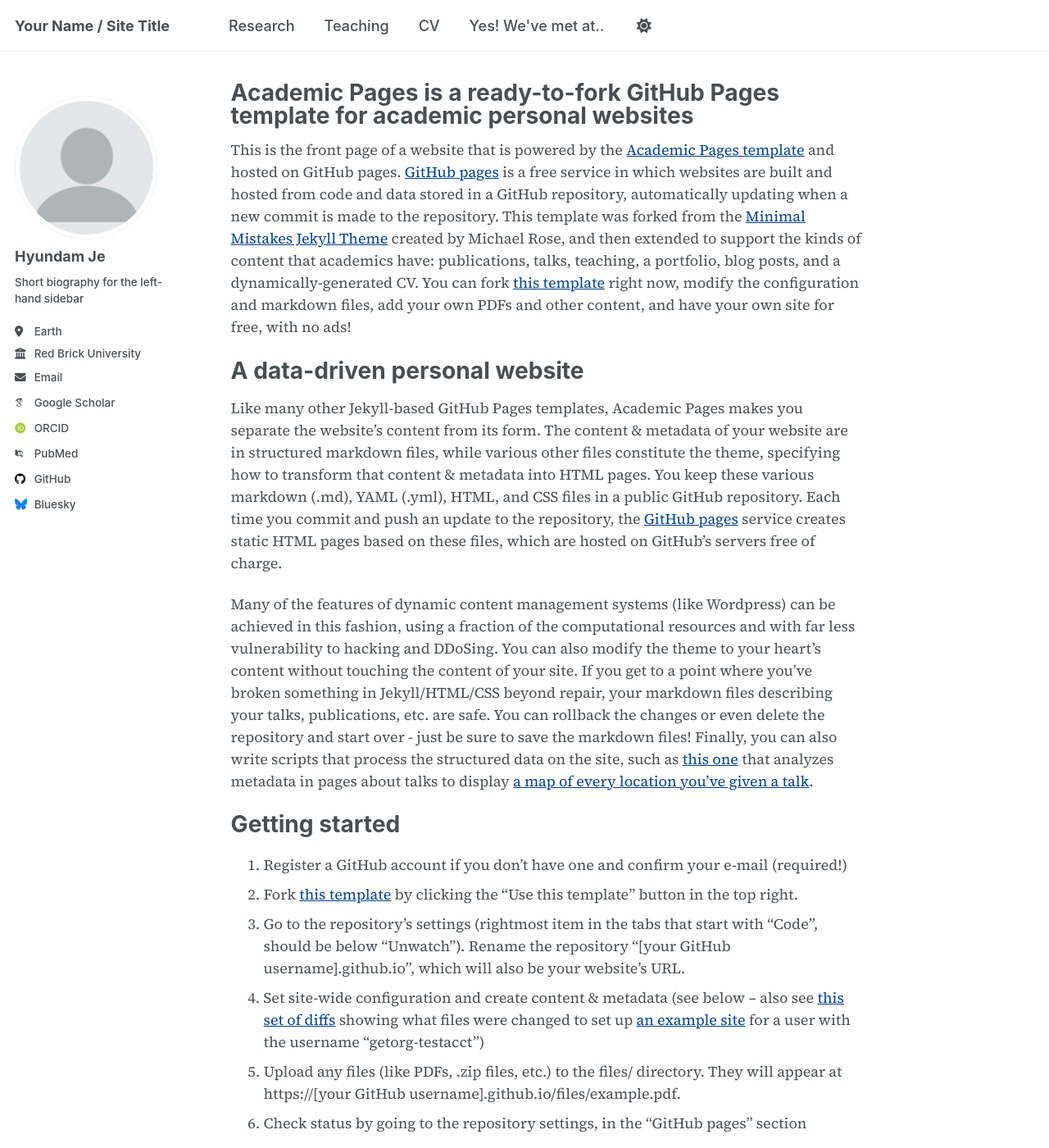
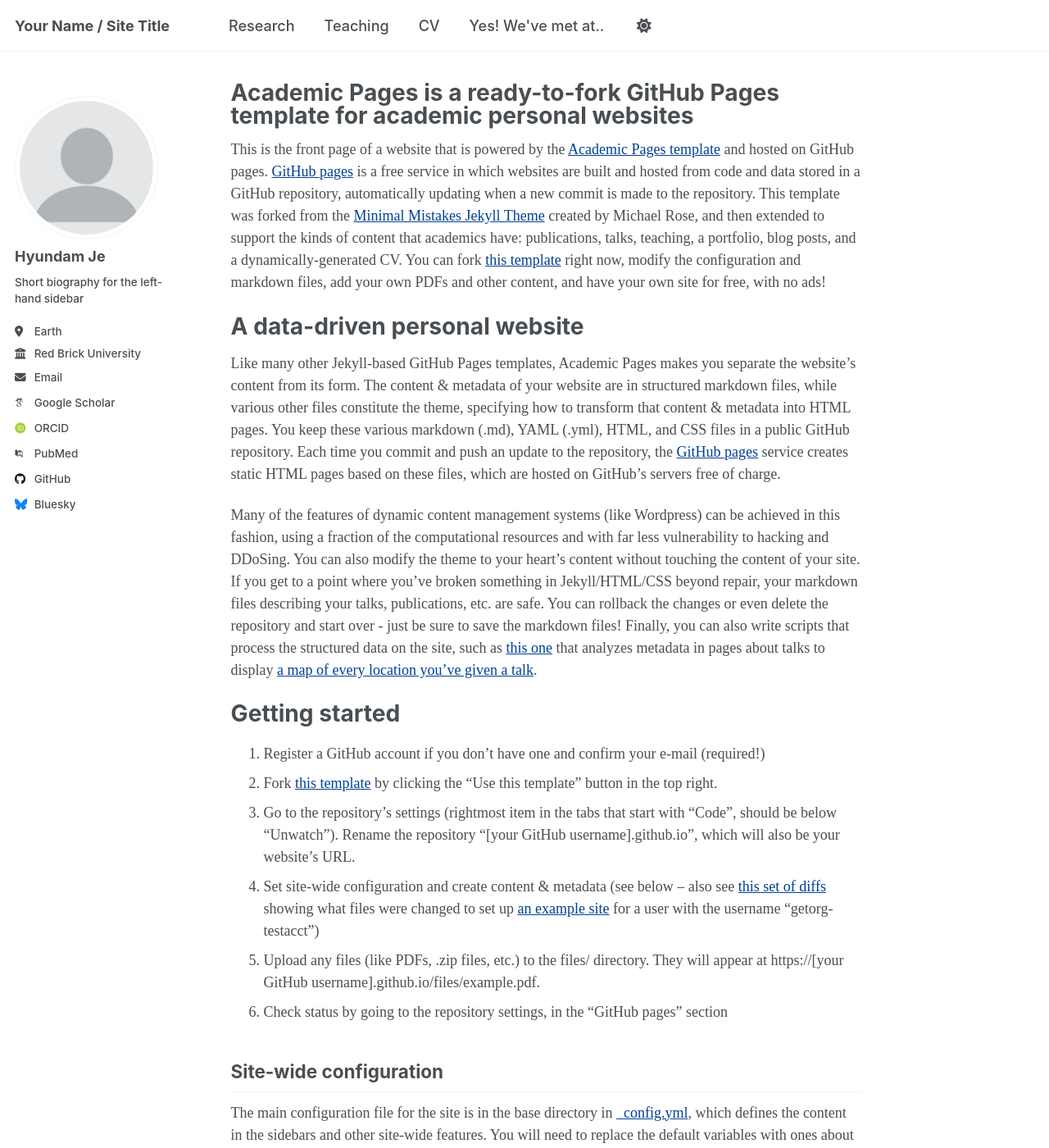
Before and after one commit to hyundamje/hyundamje.github.io, a Jekyll site: the page built from _pages/about.md, in a window 1280 px wide and 1400 px high. Shown: the whole window at 82% size. Built offline with Jekyll 4.4.1, drawn with Linux system fonts in a browser that asks for light colours; some web fonts are replaced.

Commit message:
Update _base.scss

```diff
--- a/_sass/layout/_base.scss
+++ b/_sass/layout/_base.scss
@@ -15,7 +15,10 @@
   margin: 0;
   padding: $masthead-height 0 0;
   padding-bottom: 9em;
-  font-family:  'Source Serif 4', serif;
+  font-family:  'tisa-pro', serif;
+   // font-family: 'Domine', serif;
+  // font-family: 'Source Serif 4', serif;
+
   line-height: 1.5;
   font-weight: 500;
 
```
